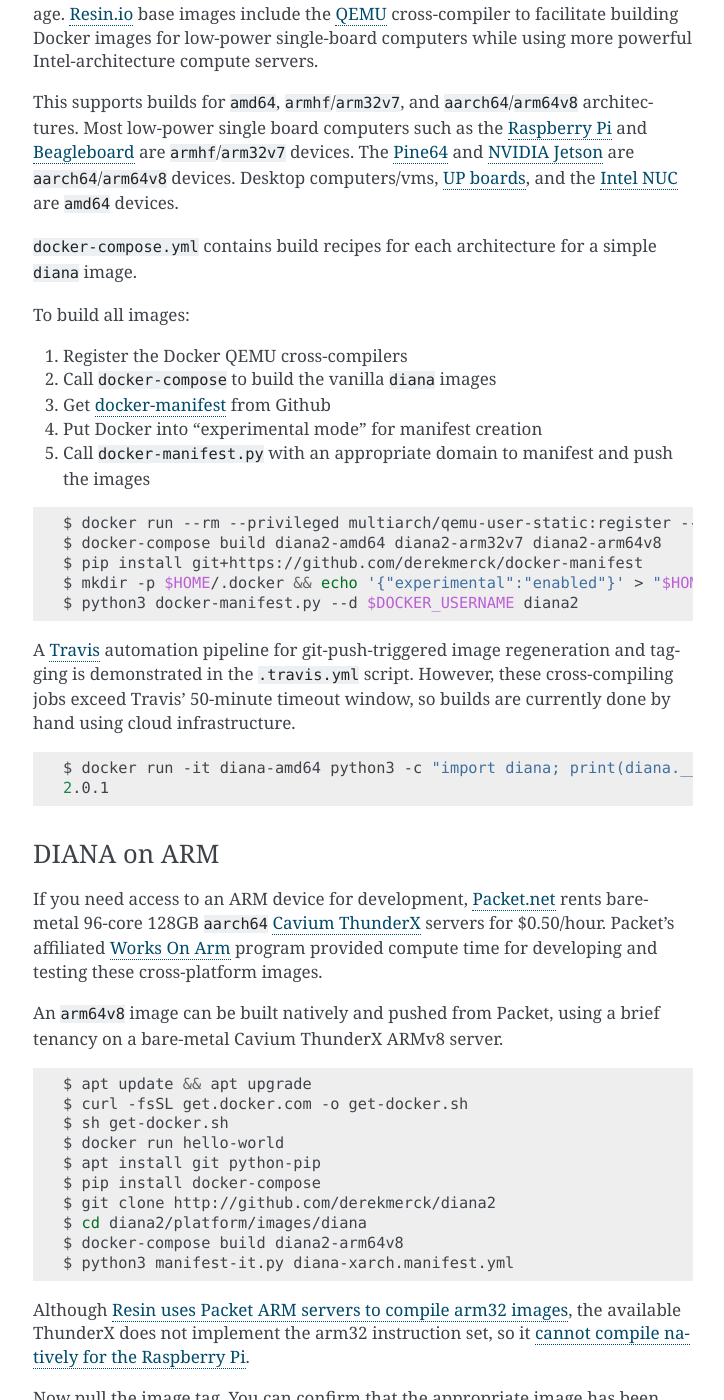
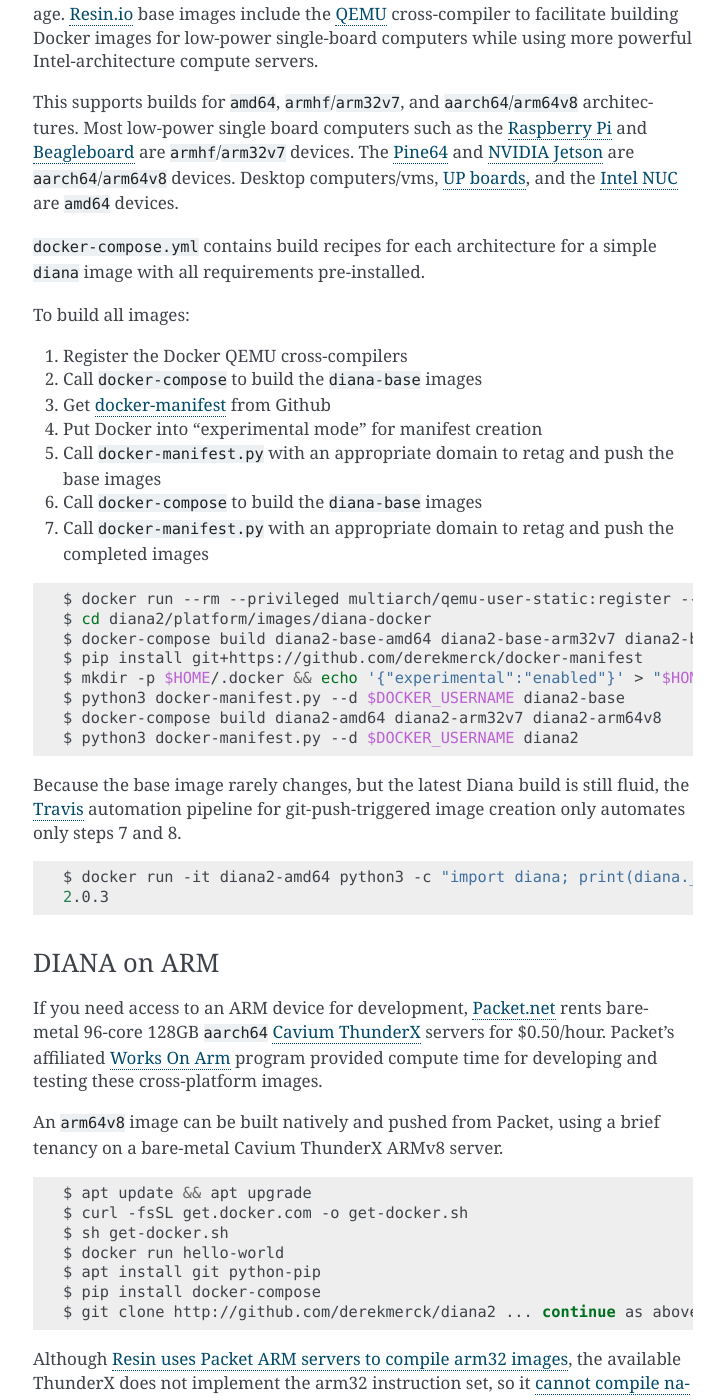
Before and after one commit to derekmerck/diana2, a Sphinx documentation site: the page built from docs/source/diana-docker.rst, in a window 1280 px wide and 1400 px high, scrolled down 782 px. Shown: the whole window, without its empty margins (387-1111 px from the left). Built offline with Sphinx 7.4.7, drawn with Linux system fonts in a browser that asks for light colours.

```diff
--- a/docs/source/diana-docker.rst
+++ b/docs/source/diana-docker.rst
@@ -51,37 +51,41 @@ NUC <https://www.intel.com/content/www/us/en/products/boards-kits/nuc.html>`__
 are ``amd64`` devices.
 
 ``docker-compose.yml`` contains build recipes for each architecture for
-a simple ``diana`` image.
+a simple ``diana`` image with all requirements pre-installed.
 
 To build all images:
 
 1. Register the Docker QEMU cross-compilers
-2. Call ``docker-compose`` to build the vanilla ``diana`` images
+2. Call ``docker-compose`` to build the ``diana-base`` images
 3. Get
    `docker-manifest <https://github.com/derekmerck/docker-manifest>`__
    from Github
 4. Put Docker into “experimental mode” for manifest creation
-5. Call ``docker-manifest.py`` with an appropriate domain to manifest
-   and push the images
+5. Call ``docker-manifest.py`` with an appropriate domain to retag and
+   push the base images
+6. Call ``docker-compose`` to build the ``diana-base`` images
+7. Call ``docker-manifest.py`` with an appropriate domain to retag and
+   push the completed images
 
 .. code:: bash
 
     $ docker run --rm --privileged multiarch/qemu-user-static:register --reset
-    $ docker-compose build diana2-amd64 diana2-arm32v7 diana2-arm64v8
+    $ cd diana2/platform/images/diana-docker
+    $ docker-compose build diana2-base-amd64 diana2-base-arm32v7 diana2-base-arm64v8
     $ pip install git+https://github.com/derekmerck/docker-manifest
     $ mkdir -p $HOME/.docker && echo '{"experimental":"enabled"}' > "$HOME/.docker/config.json"
+    $ python3 docker-manifest.py --d $DOCKER_USERNAME diana2-base
+    $ docker-compose build diana2-amd64 diana2-arm32v7 diana2-arm64v8
     $ python3 docker-manifest.py --d $DOCKER_USERNAME diana2
 
-A `Travis <http://travis-ci.org>`__ automation pipeline for
-git-push-triggered image regeneration and tagging is demonstrated in the
-``.travis.yml`` script. However, these cross-compiling jobs exceed
-Travis’ 50-minute timeout window, so builds are currently done by hand
-using cloud infrastructure.
+Because the base image rarely changes, but the latest Diana build is
+still fluid, the `Travis <http://travis-ci.org>`__ automation pipeline
+for git-push-triggered image creation only automates only steps 7 and 8.
 
 .. code:: bash
 
-    $ docker run -it diana-amd64 python3 -c "import diana; print(diana.__version__)"
-    2.0.1
+    $ docker run -it diana2-amd64 python3 -c "import diana; print(diana.__version__)"
+    2.0.3
 
 DIANA on ARM
 ~~~~~~~~~~~~
@@ -105,10 +109,7 @@ a brief tenancy on a bare-metal Cavium ThunderX ARMv8 server.
     $ docker run hello-world
     $ apt install git python-pip
     $ pip install docker-compose
-    $ git clone http://github.com/derekmerck/diana2
-    $ cd diana2/platform/images/diana
-    $ docker-compose build diana2-arm64v8
-    $ python3 manifest-it.py diana-xarch.manifest.yml
+    $ git clone http://github.com/derekmerck/diana2 ... continue as above
 
 Although `Resin uses Packet ARM servers to compile arm32
 images <https://resin.io/blog/docker-builds-on-arm-servers-youre-not-crazy-your-builds-really-are-5x-faster/>`__,
@@ -141,5 +142,7 @@ MIT
 
 .. |Build Status| image:: https://travis-ci.org/derekmerck/diana2.svg?branch=master
    :target: https://travis-ci.org/derekmerck/diana2
-.. |codecov| image:: https://codecov.io/gh/derekmerck/diana2/branch/master/graph/badge.svg
+.. |Coverage Status| image:: https://codecov.io/gh/derekmerck/diana2/branch/master/graph/badge.svg
    :target: https://codecov.io/gh/derekmerck/diana2
+.. |Doc Status| image:: https://readthedocs.org/projects/diana/badge/?version=latest
+   :target: https://diana.readthedocs.io/en/latest/?badge=latest
--- a/docs/source/diana2.rst
+++ b/docs/source/diana2.rst
@@ -36,5 +36,5 @@ MIT
    :target: https://travis-ci.org/derekmerck/diana2
 .. |Coverage Status| image:: https://codecov.io/gh/derekmerck/diana2/branch/master/graph/badge.svg
    :target: https://codecov.io/gh/derekmerck/diana2
-.. |Doc Status| image:: https://diana.readthedocs.io/en/latest/?badge=latest
-   :target: https://diana.readthedocs.io
+.. |Doc Status| image:: https://readthedocs.org/projects/diana/badge/?version=latest
+   :target: https://diana.readthedocs.io/en/latest/?badge=latest
--- a/docs/source/package.rst
+++ b/docs/source/package.rst
@@ -26,5 +26,7 @@ MIT
 
 .. |Build Status| image:: https://travis-ci.org/derekmerck/diana2.svg?branch=master
    :target: https://travis-ci.org/derekmerck/diana2
-.. |codecov| image:: https://codecov.io/gh/derekmerck/diana2/branch/master/graph/badge.svg
+.. |Coverage Status| image:: https://codecov.io/gh/derekmerck/diana2/branch/master/graph/badge.svg
    :target: https://codecov.io/gh/derekmerck/diana2
+.. |Doc Status| image:: https://readthedocs.org/projects/diana/badge/?version=latest
+   :target: https://diana.readthedocs.io/en/latest/?badge=latest
--- a/docs/source/tests.rst
+++ b/docs/source/tests.rst
@@ -24,5 +24,7 @@ Manually run pytest with coverage and upload to codecov:
 
 .. |Build Status| image:: https://travis-ci.org/derekmerck/diana2.svg?branch=master
    :target: https://travis-ci.org/derekmerck/diana2
-.. |codecov| image:: https://codecov.io/gh/derekmerck/diana2/branch/master/graph/badge.svg
+.. |Coverage Status| image:: https://codecov.io/gh/derekmerck/diana2/branch/master/graph/badge.svg
    :target: https://codecov.io/gh/derekmerck/diana2
+.. |Doc Status| image:: https://readthedocs.org/projects/diana/badge/?version=latest
+   :target: https://diana.readthedocs.io/en/latest/?badge=latest
```
Also changed, not shown: other parts of docs/source/diana-docker.rst (+1 -1 lines), other parts of docs/source/package.rst (+1 -1 lines), other parts of docs/source/tests.rst (+1 -1 lines), .travis.yml, apps/diana-cli/README.md, platform/images/diana-docker/README.md, 1 other file.
